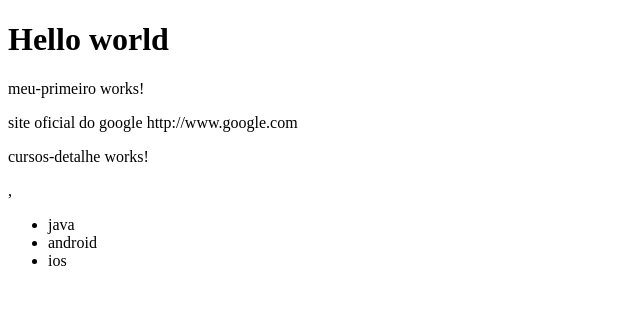
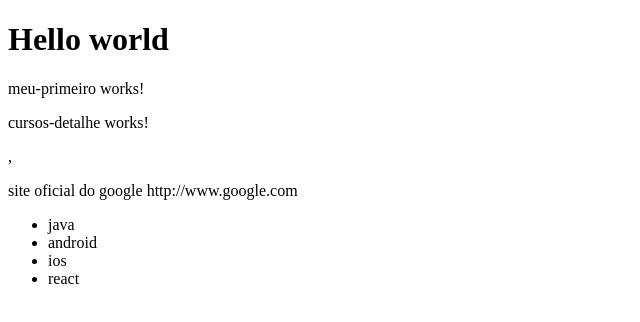
Before and after one commit to lindembergs/curso-angular-loiane, an Angular app: page / in a window 1280 px wide. Shown: the top 322 px of the page, without its empty margins (0-640 px from the left). Built offline with nearby package versions, Linux system fonts and the light colour scheme.

Commit message:
primeiro componente criado, dependência injetada no módulo, criação do método getCursos() e instanciado no construtor

```diff
--- a/src/app/app.component.html
+++ b/src/app/app.component.html
@@ -2,6 +2,7 @@
 
 <app-meu-primeiro></app-meu-primeiro>
 
-<app-cursos></app-cursos>
 
 <app-cursos-detalhe></app-cursos-detalhe>
+
+<app-cursos></app-cursos>
--- a/src/app/cursos/cursos-detalhe/cursos-detalhe.component.html
+++ b/src/app/cursos/cursos-detalhe/cursos-detalhe.component.html
@@ -1,9 +1 @@
 <p>cursos-detalhe works!</p>,
-
-
-<ul>
-  <li *ngFor="let curso of cursos">
-    {{curso}}
-
-  </li>
-</ul>
--- a/src/app/cursos/cursos-detalhe/cursos-detalhe.component.ts
+++ b/src/app/cursos/cursos-detalhe/cursos-detalhe.component.ts
@@ -8,7 +8,7 @@
 export class CursosDetalheComponent {
 
 
-  cursos : string[] = ['java', 'android', 'ios',];
+
 
 
 }
--- a/src/app/cursos/cursos.component.html
+++ b/src/app/cursos/cursos.component.html
@@ -1 +1,8 @@
 <p>site oficial do google {{nomePortal}}</p>
+
+<ul>
+  <li *ngFor="let curso of cursos">
+    {{curso}}
+
+  </li>
+</ul>
--- a/src/app/cursos/cursos.component.ts
+++ b/src/app/cursos/cursos.component.ts
@@ -1,4 +1,5 @@
 import { Component } from '@angular/core';
+import { CursosService } from './cursos/cursos.service';
 
 @Component({
   selector: 'app-cursos',
@@ -8,7 +9,12 @@
 export class CursosComponent {
   nomePortal: string;
 
-  constructor(){
+  cursos: string[];
+
+  constructor(private CursosService: CursosService) {
     this.nomePortal = 'http://www.google.com';
+
+    this.cursos = this.CursosService.getCursos();
+
   }
 }
--- /dev/null
+++ b/src/app/cursos/cursos/cursos.service.ts
@@ -0,0 +1,13 @@
+import { Injectable } from '@angular/core';
+
+@Injectable({
+  providedIn: 'root'
+})
+export class CursosService {
+
+  getCursos(){
+    return ['java', 'android', 'ios', 'react']
+  }
+
+  constructor() { }
+}
```
Also changed, not shown: src/app/app.module.ts (+2 -15 lines), 1 other file (tests, documents, lock files or other folders).
